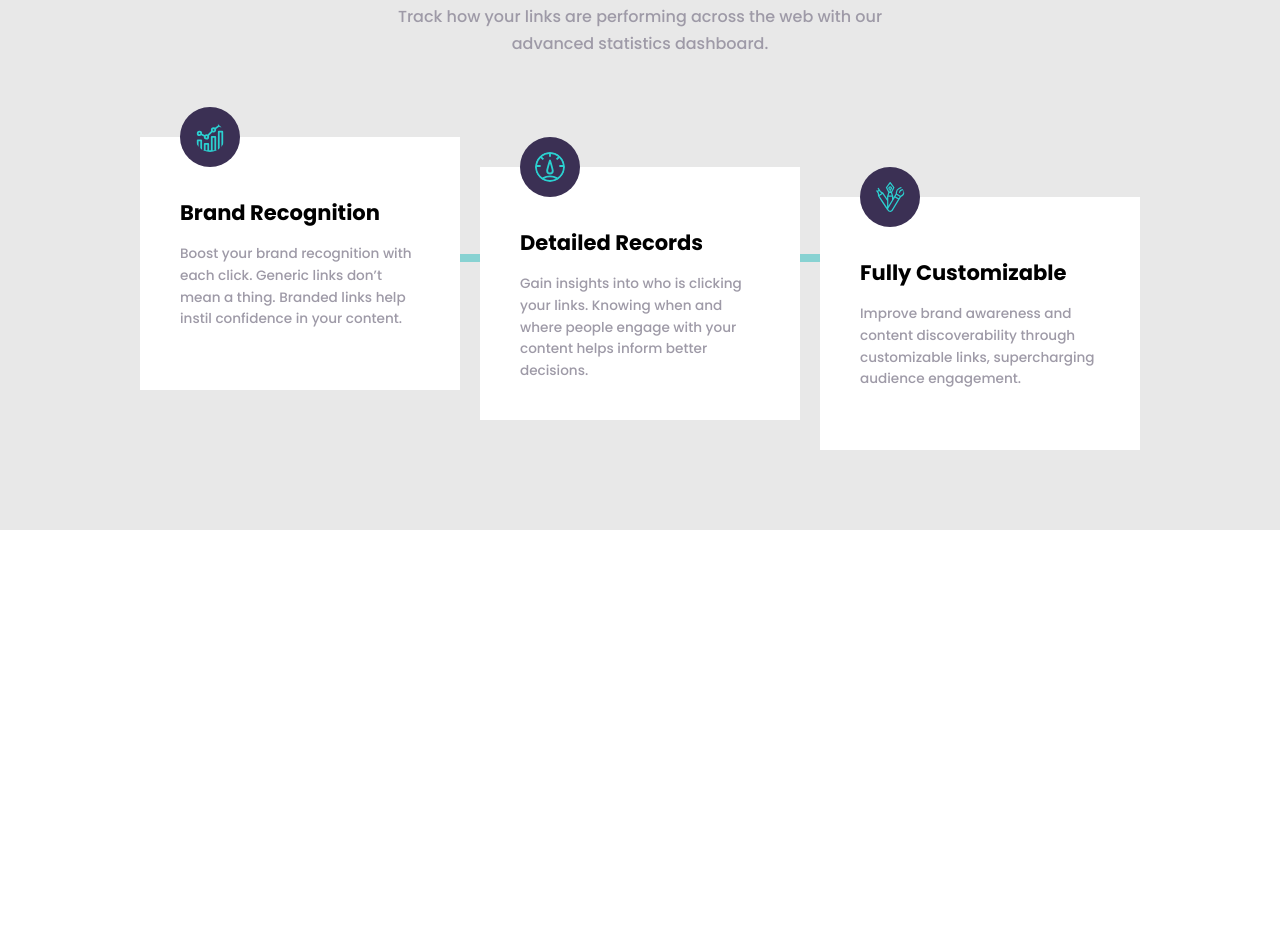
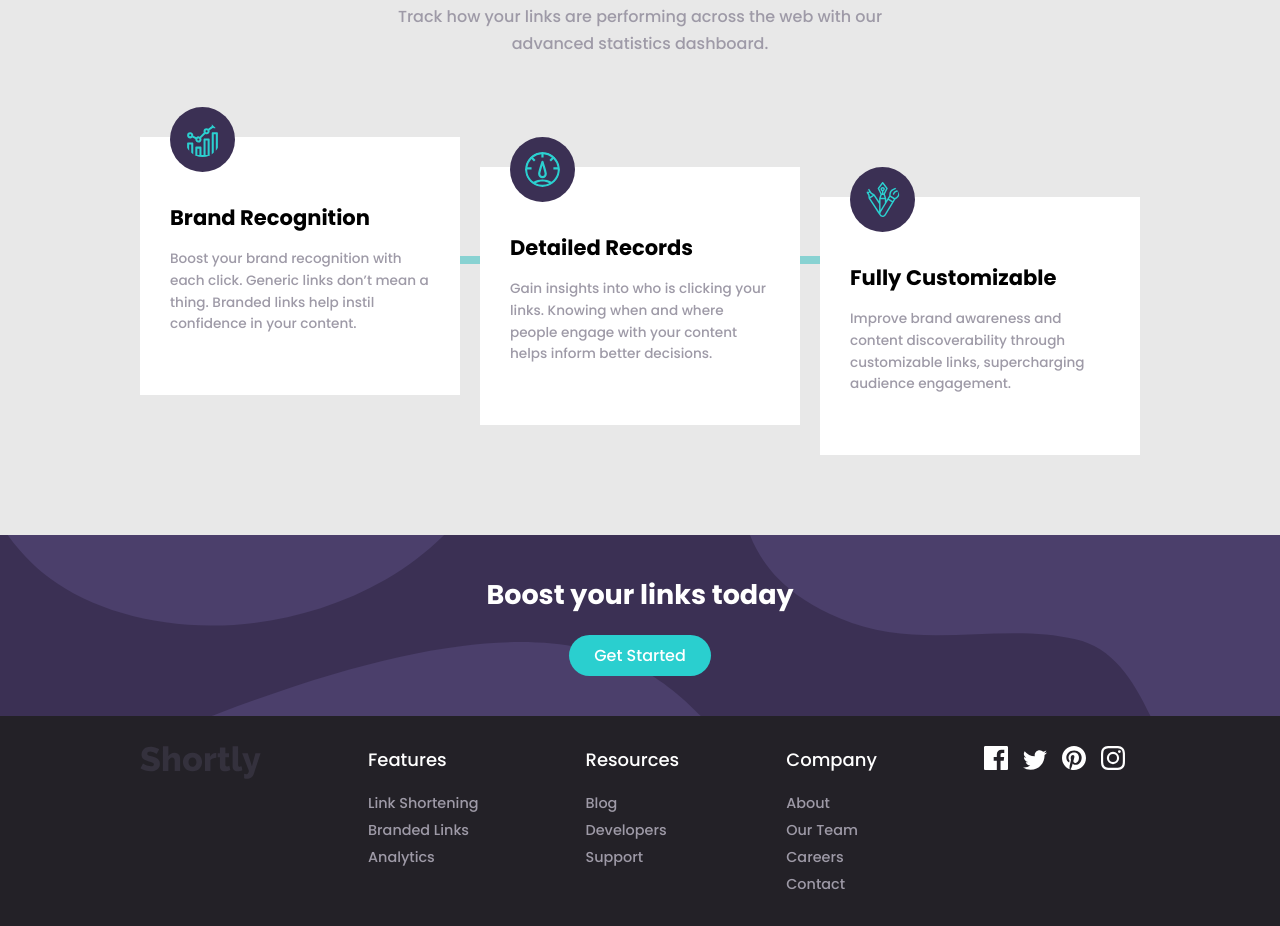
Before and after one commit to ornel77/url-shortening-api, a React (Create React App) app: page / in a window 1280 px wide. Shown: the part 1200-2126 px from the top of the page. Before the commit the page ends 1730 px from the top, so only its background shows below. Built offline with nearby package versions, Linux system fonts and the light colour scheme.

Commit message:
Starter and Footer component ok. Desktop page ok

```diff
--- a/public/index.html
+++ b/public/index.html
@@ -15,6 +15,6 @@
   <body>
     <noscript>You need to enable JavaScript to run this app.</noscript>
     <div id="root"></div>
-    <script src="https://kit.fontawesome.com/4096779503.js" crossorigin="anonymous"></script>
+    <!-- <script src="https://kit.fontawesome.com/4096779503.js" crossorigin="anonymous"></script> -->
   </body>
 </html>
--- a/src/App.css
+++ b/src/App.css
@@ -37,6 +37,7 @@ body {
       outline: none;
       border: 0;
       background: none;
+      cursor: pointer;
   }
 
   img {
@@ -106,6 +107,11 @@ nav .navbar {
 
 nav .navbar a {
     font-size: 1rem;
+    transition: color 0.4s ease-in-out;
+}
+
+nav .navbar a:hover {
+    color: black;
 }
 
 nav .navbar .navlist {
@@ -318,7 +324,7 @@ nav .navbar .login li:first-child a {
 
 .statistic .stat-grid .stat-item {
     background-color: white;
-    padding: 0 40px 0px 40px;
+    padding: 0 30px;
     height: 100%;
     /* width: 350px; */
 }
@@ -336,3 +342,53 @@ nav .navbar .login li:first-child a {
 .statistic .stat-grid .stat-item:nth-child(3) {
     margin-top: 60px;
 }
+
+/* -------------------------------------------------------------------------- */
+/*                                   STARTER                                  */
+/* -------------------------------------------------------------------------- */
+.starter {
+    background: url('../src/images/bg-boost-desktop.svg') no-repeat center center/cover;
+    background-color: var(--dark-violet);
+    padding: 40px;
+    text-align: center;
+}
+
+.starter h2 {
+    color: white;
+    margin-bottom: 20px;
+}
+
+/* -------------------------------------------------------------------------- */
+/*                                   FOOTER                                   */
+/* -------------------------------------------------------------------------- */
+footer {
+    background-color: var(--very-dark-violet);
+    padding: 30px 0;
+}
+
+footer .heading {
+    margin-bottom: 15px;
+    color: white;
+}
+
+footer a {
+    color: var(--grayish-violet);
+    font-size: 0.9rem;
+}
+
+footer .footer-flex {
+    display: flex;
+    justify-content: space-between;
+}
+
+footer .footer-flex .socials a {
+    margin-right: 15px;
+}
+
+footer .footer-flex a {
+    transition: color 0.4s ease-in-out;
+}
+
+footer .footer-flex a:hover {
+    color: var(--cyan);
+}
--- a/src/App.js
+++ b/src/App.js
@@ -6,6 +6,8 @@ import Navbar from './Components/Navbar'
 import Hero from './Components/Hero'
 import InputURL from './Components/InputURL'
 import Statistic from './Components/Statistic'
+import Starter from './Components/Starter'
+import Footer from './Components/Footer'
 
 
 const App = props => {
@@ -17,7 +19,8 @@ const App = props => {
         <InputURL/>
         <Statistic/>
       </div>
-
+      <Starter/>
+      <Footer/>
     </div>
   )
 }
--- a/src/Components/Footer.jsx
+++ b/src/Components/Footer.jsx
@@ -0,0 +1,49 @@
+import React from 'react'
+import logo from '../images/logo.svg'
+import facebook from '../images/icon-facebook.svg'
+import twitter from '../images/icon-twitter.svg'
+import pinterest from '../images/icon-pinterest.svg'
+import instagram from '../images/icon-instagram.svg'
+
+
+const Footer = props => {
+    return (
+        <footer>
+            <div className="container">
+                <div className="footer-flex">
+                    <div className="logo">
+                        <img src={logo} alt="logo"/>
+                    </div>
+                    <ul className="links links-1">
+                        <li className="heading">Features</li>
+                        <li><a href="#">Link Shortening</a></li>
+                        <li><a href="#">Branded Links</a></li>
+                        <li><a href="#">Analytics</a></li>
+                    </ul>
+                    <ul className="links links-2">
+                        <li className="heading">Resources</li>
+                        <li><a href="#">Blog</a></li>
+                        <li><a href="#">Developers</a></li>
+                        <li><a href="#">Support</a></li>
+                    </ul>
+                    <ul className="links links-3">
+                        <li className="heading">Company</li>
+                        <li><a href="#">About</a></li>
+                        <li><a href="#">Our Team</a></li>
+                        <li><a href="#">Careers</a></li>
+                        <li><a href="#">Contact</a></li>
+                    </ul>
+                    <div className="socials">
+                        <a href="#"><img src={facebook} alt="facebook"/></a>
+                        <a href="#"><img src={twitter} alt="twitter"/></a>
+                        <a href="#"><img src={pinterest} alt="pinterest"/></a>
+                        <a href="#"><img src={instagram} alt="instagram"/></a>
+                    </div>
+                </div>
+            </div>
+        </footer>
+    )
+}
+
+
+export default Footer
--- a/src/Components/Starter.jsx
+++ b/src/Components/Starter.jsx
@@ -0,0 +1,15 @@
+import React from 'react'
+
+const Starter = props => {
+    return (
+        <section className="starter">
+            <div className="container">
+                <h2>Boost your links today </h2>
+                <a href="#" className="btn">Get Started</a>
+            </div>
+        </section>
+    )
+}
+
+
+export default Starter
--- a/src/Components/Statistic.jsx
+++ b/src/Components/Statistic.jsx
@@ -6,7 +6,6 @@ import custom from '../images/icon-fully-customizable.svg'
 
 const Statistic = props => {
     return (
-
         <section className="statistic">
             <div className="container">
                 <header className="heading">
```
